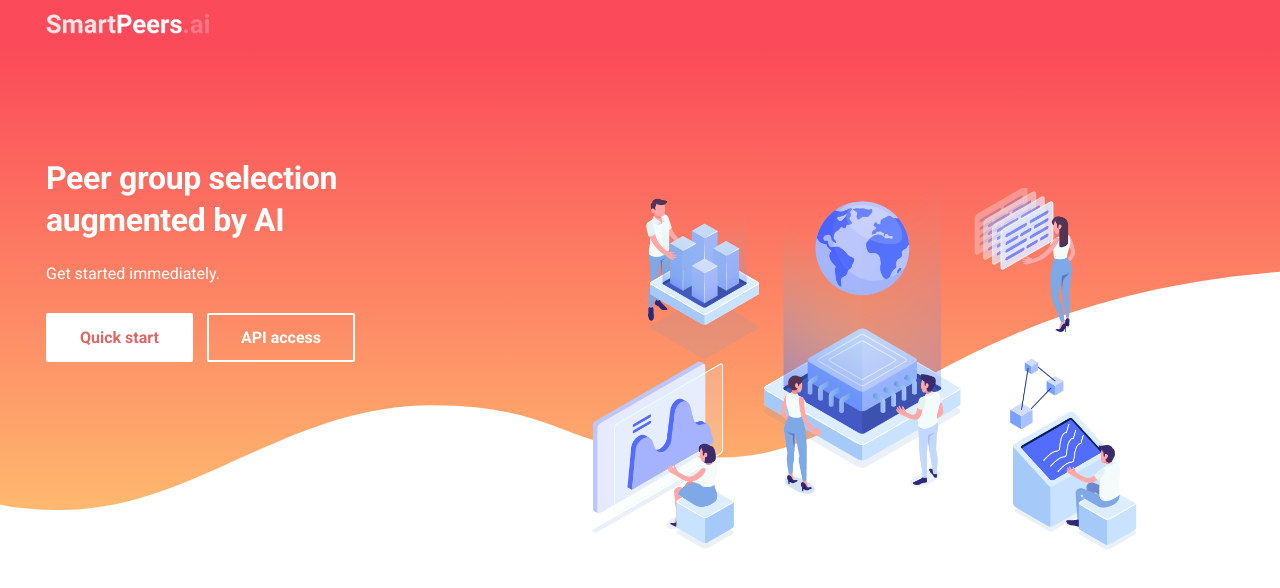
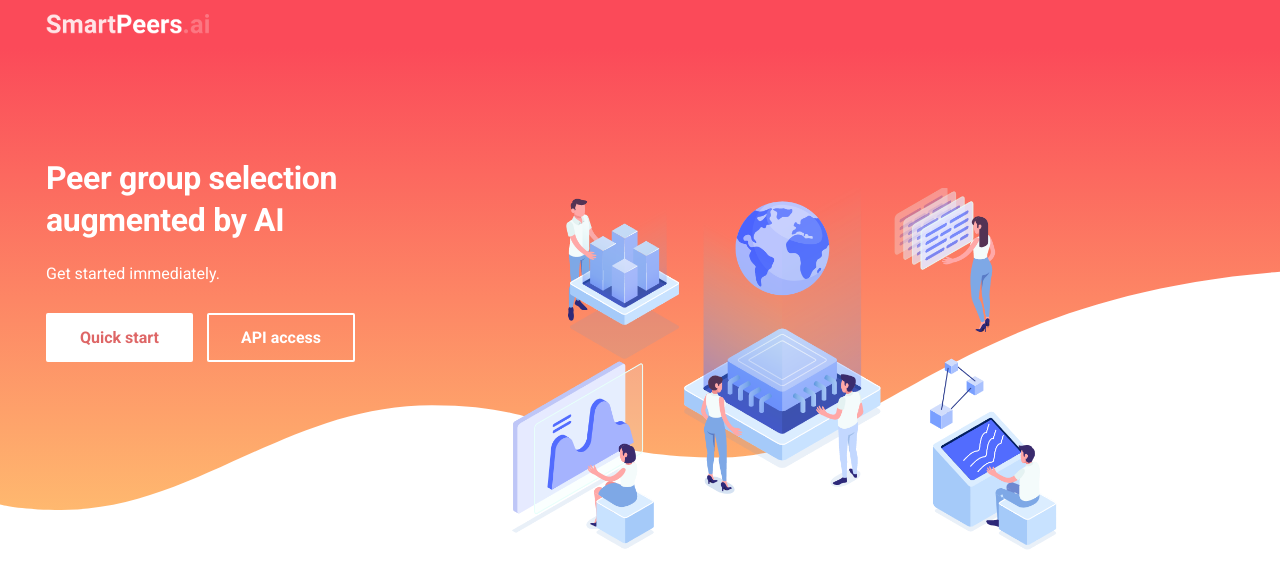
Before and after one commit to pax1a/smartpeers-web, an MkDocs documentation site: the page built from docs/index.md, in a window 1280 px wide. Shown: the top 588 px of the page. Built offline with MkDocs 1.6.1 and Material for MkDocs 9.7.7, drawn with Linux system fonts in a browser that asks for light colours.

Commit message:
Update home.html

```diff
--- a/overrides/home.html
+++ b/overrides/home.html
@@ -50,8 +50,11 @@
     padding-bottom: 6rem;
   }
 
-  @media screen and (min-width: 76.25em) {
+  @media screen and (min-width: 68.25em) {
     .tx-hero__image {
+      order: 1;
+      padding-top: 5rem;
+      width: 28rem;
       transform: translateX(8rem);
     }
 
@@ -67,7 +70,7 @@
       order: 1;
       padding-top: 5rem;
       width: 28rem;
-      transform: translateX(8rem);
+      transform: translateX(4rem);
     }
   }
 
```
